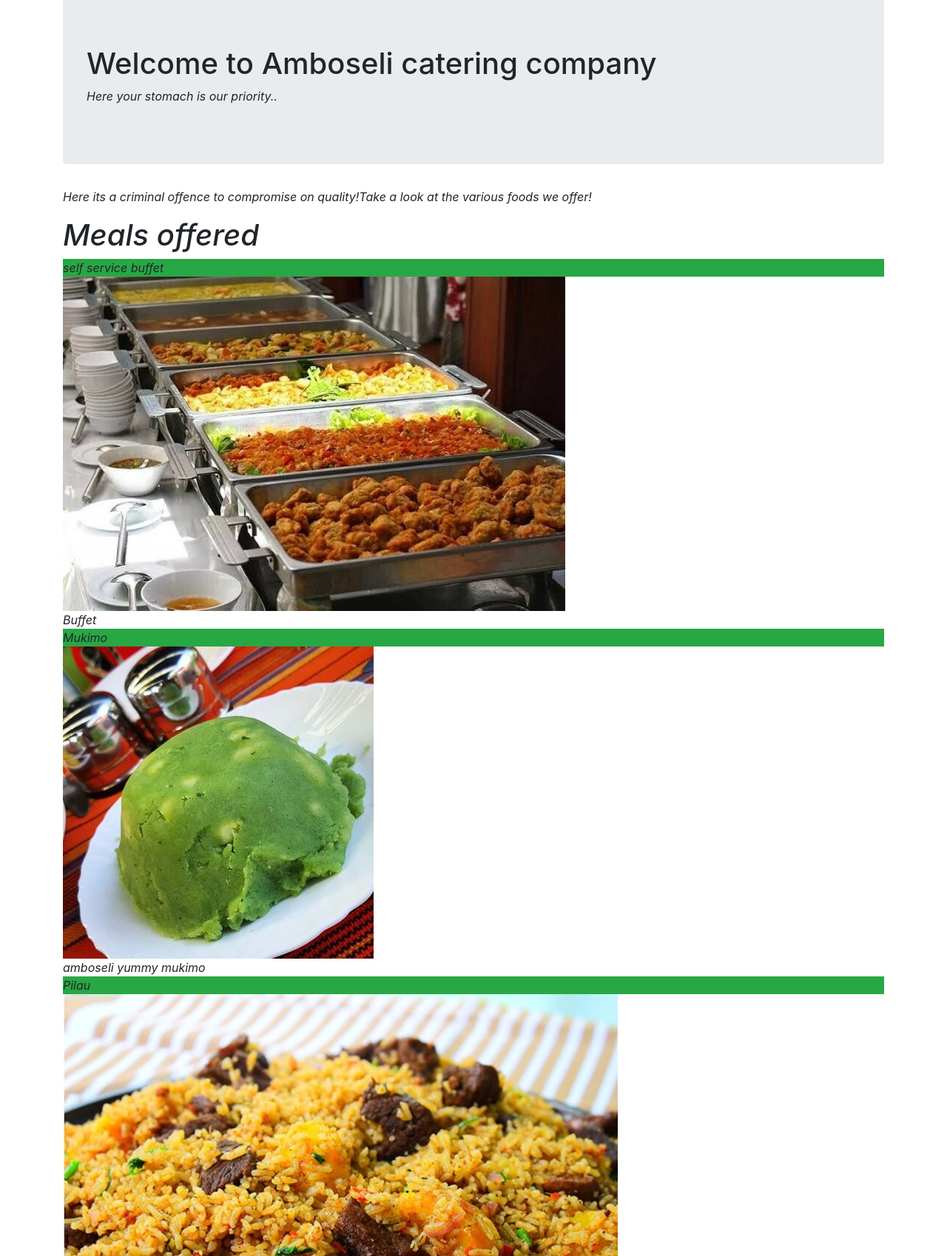
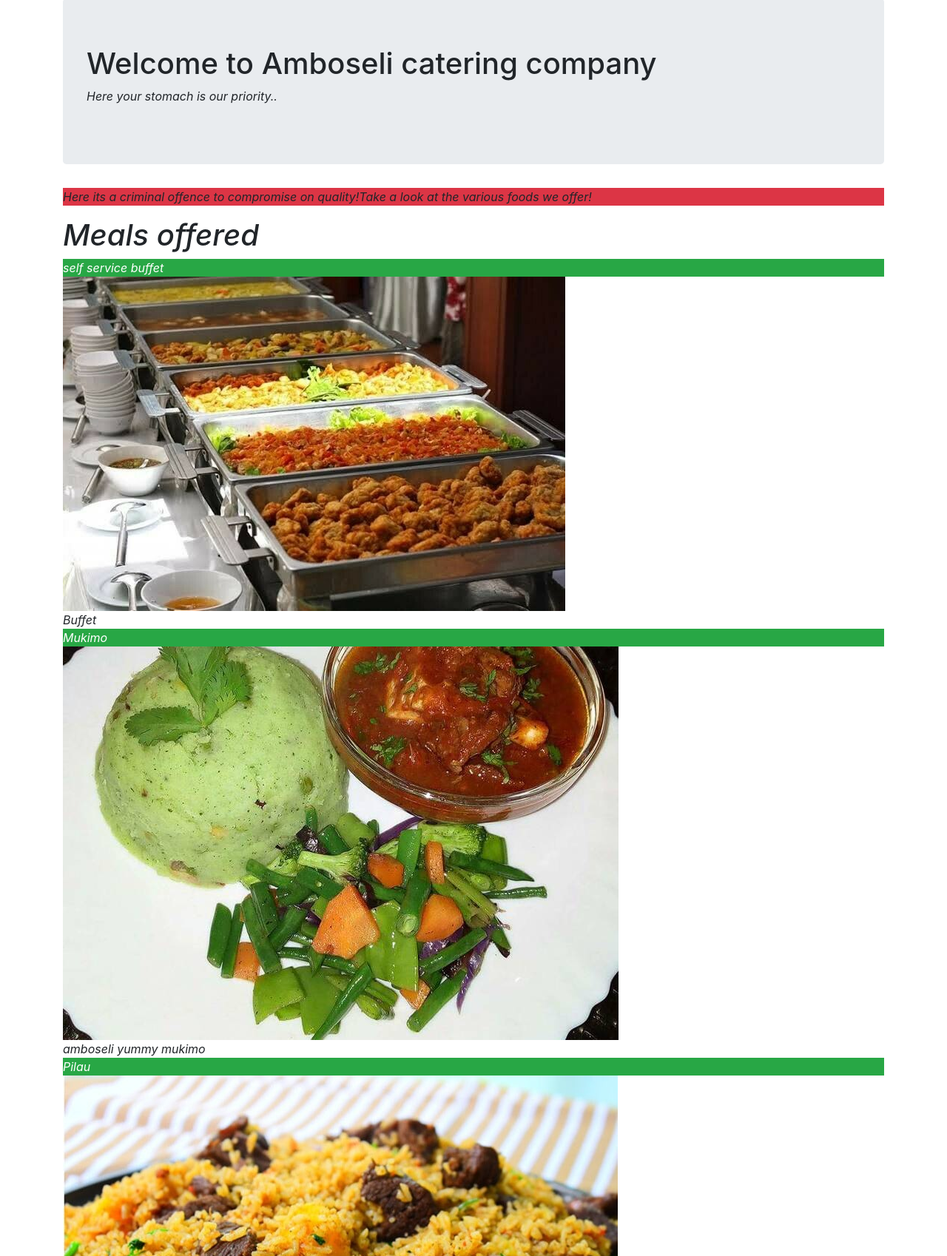
Before and after one commit to Felixatika/amboseli-catering-co, a plain HTML site: page index.html in a window 1280 px wide. Shown: the part 2-1700 px from the top of the page at 74% size. Drawn offline with Linux system fonts and the light colour scheme.

Commit message:
change mukimo image

```diff
--- a/index.html
+++ b/index.html
@@ -10,10 +10,10 @@
       <h1>Welcome to Amboseli catering company</h1>
          <p><em>Here your stomach is our priority..<em></em></p>
       </div>
-      <p>Here its a criminal offence to compromise on quality!Take a look at the various foods we offer!</p>
+      <p class="bg-danger">Here its a criminal offence to compromise on quality!Take a look at the various foods we offer!</p>
       <div class="panel panel-default">
         <h1>Meals offered</h1>
-        <div class="panel-heading bg-success">self service buffet</div>
+        <div class="panel-heading bg-success text-white">self service buffet</div>
 
         <div class="panel-body">
 
@@ -22,15 +22,15 @@
       </div>
     </div>
     <div class="panel panel-default">
-      <div class="panel-heading bg-success">Mukimo</div>
+      <div class="panel-heading bg-success text-white">Mukimo</div>
     <div class="panel-body">
 
-    <img src="images/mukimo.jpg" alt="buffet">
+    <img src="images/muk.jpg" alt="buffet">
     <div class="panel-footer">amboseli yummy mukimo</div>
     </div>
   </div>
   <div class="panel panel-default">
-    <div class="panel-heading bg-success">Pilau</div>
+    <div class="panel-heading bg-success text-white">Pilau</div>
   <div class="panel-body">
 
   <img src="images/pilau.jpg" alt="pilau image">
```
Also changed, not shown: images/muk.jpg (added).
